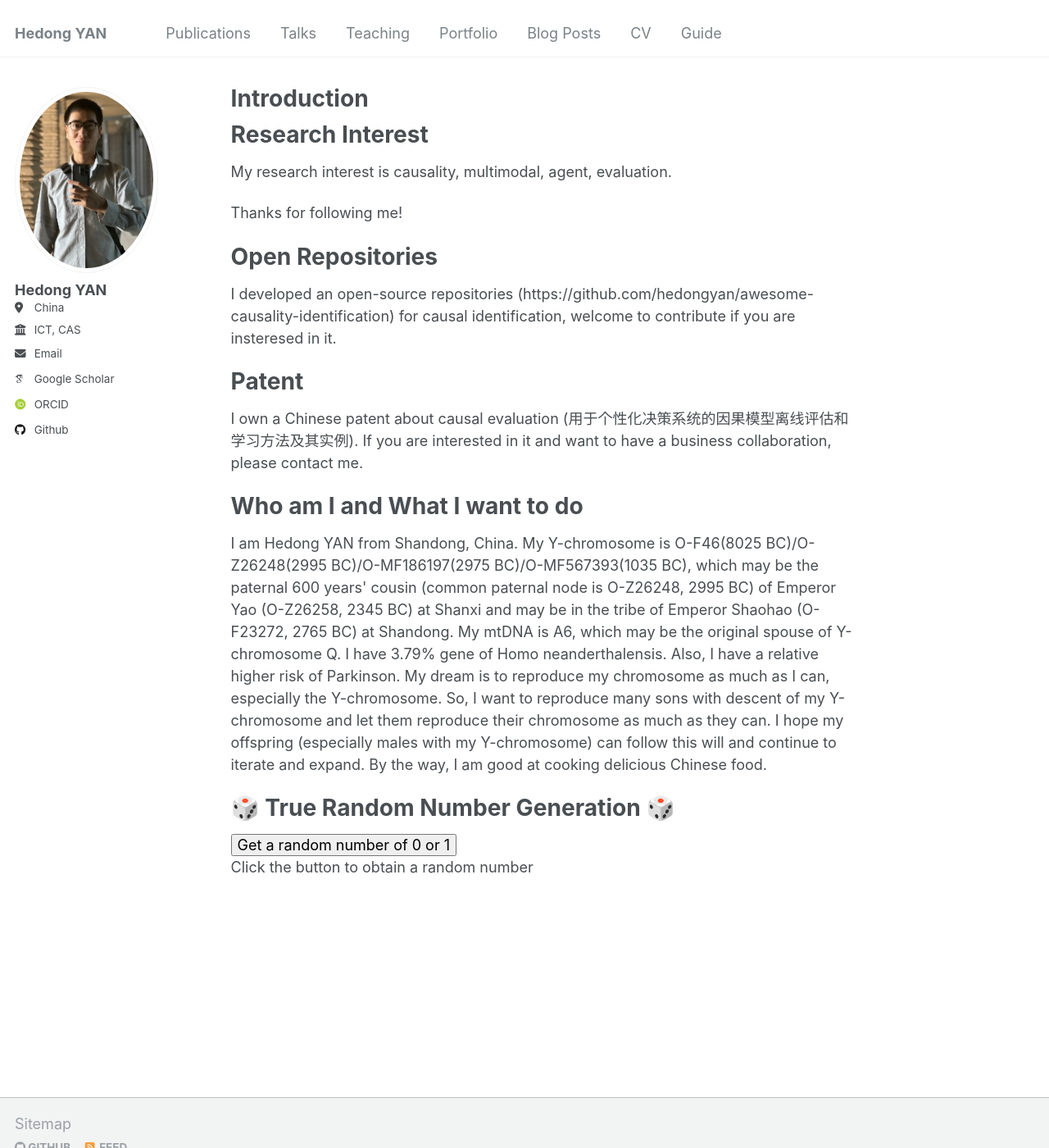
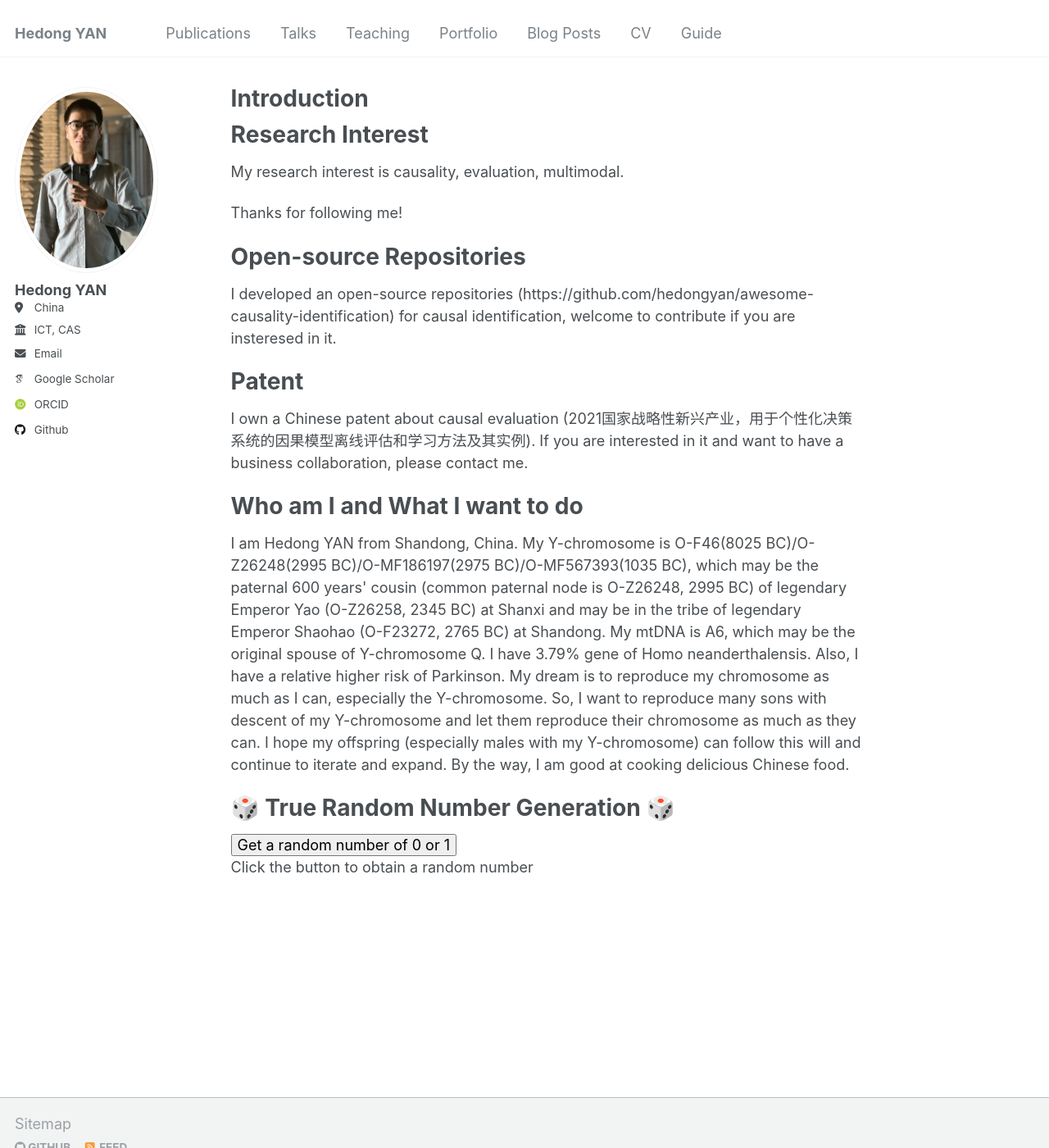
Before and after one commit to hedongyan/hedongyan.github.io, a Jekyll site: the page built from _pages/about.html, in a window 1280 px wide and 1400 px high. Shown: the whole window at 82% size. Built offline with Jekyll 4.4.1, drawn with Linux system fonts in a browser that asks for light colours; some web fonts are replaced.

Commit message:
Update about.html

```diff
--- a/_pages/about.html
+++ b/_pages/about.html
@@ -8,24 +8,24 @@ redirect_from:
 ---
 
 <h1>Research Interest</h1>
-<p>My research interest is causality, multimodal, agent, evaluation.</p>
+<p>My research interest is causality, evaluation, multimodal.</p>
 <p>Thanks for following me!</p>
 
-<h1>Open Repositories</h1>
+<h1>Open-source Repositories</h1>
 <p>
 I developed an open-source repositories (https://github.com/hedongyan/awesome-causality-identification) for causal identification, welcome to contribute if you are insteresed in it.
 </p>
 
 <h1>Patent</h1>
 <p>
-  I own a Chinese patent about causal evaluation (用于个性化决策系统的因果模型离线评估和学习方法及其实例). If you are interested in it and want to have a business collaboration, please contact me.
+  I own a Chinese patent about causal evaluation (2021国家战略性新兴产业，用于个性化决策系统的因果模型离线评估和学习方法及其实例). If you are interested in it and want to have a business collaboration, please contact me.
 </p>
 
 <h1>Who am I and What I want to do</h1>
 <p>I am Hedong YAN from Shandong, China.
   My Y-chromosome is O-F46(8025 BC)/O-Z26248(2995 BC)/O-MF186197(2975 BC)/O-MF567393(1035 BC),
-  which may be the paternal 600 years' cousin (common paternal node is O-Z26248, 2995 BC) of Emperor Yao (O-Z26258, 2345 BC) at Shanxi
-  and may be in the tribe of Emperor Shaohao (O-F23272, 2765 BC) at Shandong.
+  which may be the paternal 600 years' cousin (common paternal node is O-Z26248, 2995 BC) of legendary Emperor Yao (O-Z26258, 2345 BC) at Shanxi
+  and may be in the tribe of legendary Emperor Shaohao (O-F23272, 2765 BC) at Shandong.
   My mtDNA is A6, which may be the original spouse of Y-chromosome Q.
   I have 3.79% gene of Homo neanderthalensis. Also, I have a relative higher risk of Parkinson.
   My dream is to reproduce my chromosome as much as I can, especially the Y-chromosome.
```
